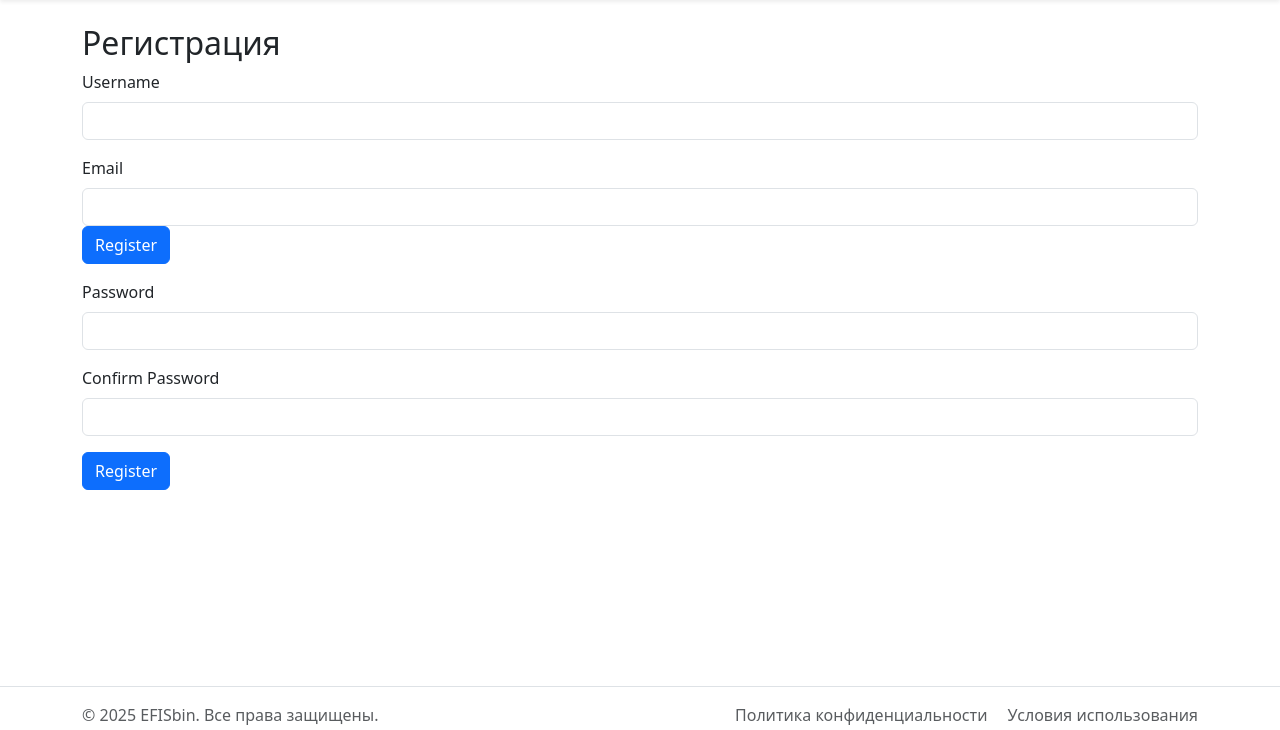
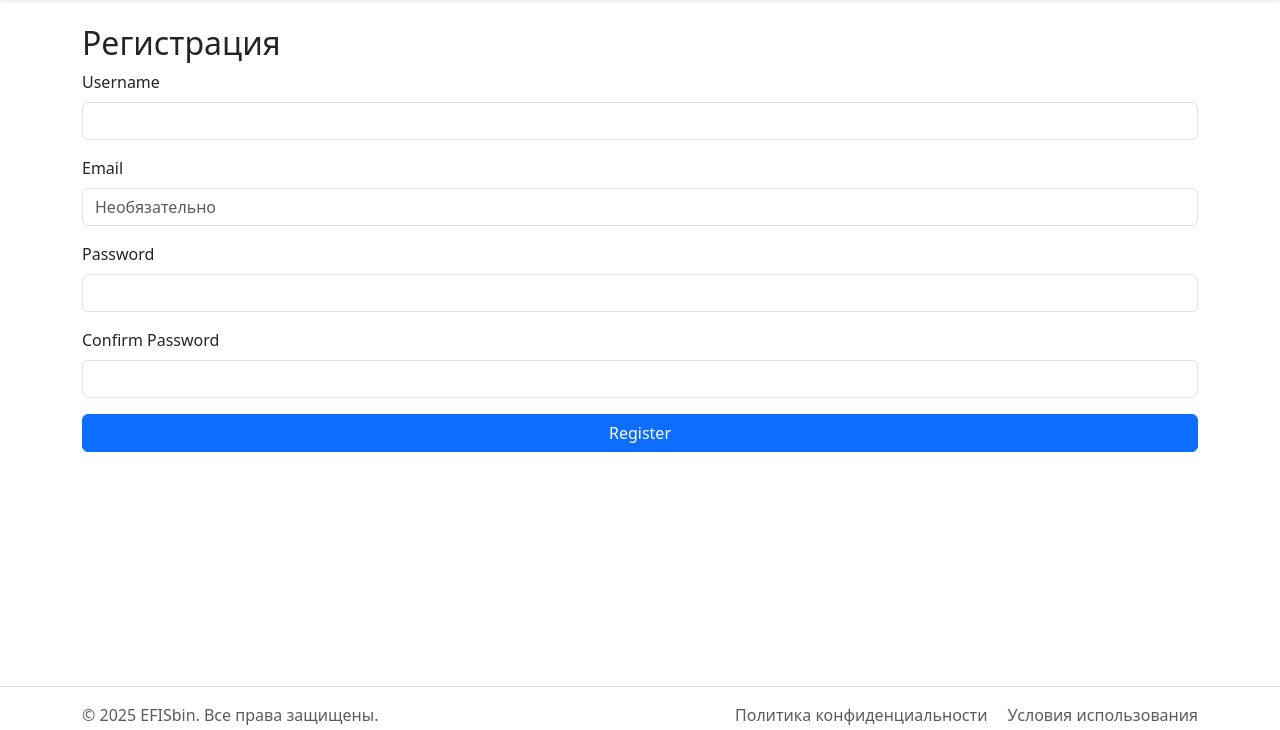
Before and after one commit to SlidrusForeal/MyPasteBin, a Flask app: page /register in a window 1280 px wide. Shown: the part 57-787 px from the top of the page. Run offline with Flask 3, Linux system fonts and the light colour scheme; some libraries are stand-ins or nearby versions.

Commit message:
Add files via upload

```diff
--- a/app.py
+++ b/app.py
@@ -18,10 +18,9 @@ from flask_wtf import FlaskForm, RecaptchaField
 from sqlalchemy.exc import OperationalError
 from werkzeug.security import generate_password_hash, check_password_hash
 from wtforms import StringField, PasswordField, SubmitField, TextAreaField, BooleanField
-from wtforms.validators import DataRequired, Length, Email, EqualTo, ValidationError
+from wtforms.validators import DataRequired, Length, Email, EqualTo, ValidationError, Optional
 from flask_limiter import Limiter
 from flask_limiter.util import get_remote_address
-
 
 # Load environment variables from .env file
 load_dotenv()
@@ -231,7 +230,7 @@ def ip_logger(event="New Visit", custom_data=None):
 class User(UserMixin, db.Model):
     id = db.Column(db.Integer, primary_key=True)
     username = db.Column(db.String(150), unique=True, nullable=False)
-    email = db.Column(db.String(150), unique=True, nullable=False)
+    email = db.Column(db.String(150), unique=True, nullable=True)  # Make email optional
     password_hash = db.Column(db.String(200), nullable=False)
     is_admin = db.Column(db.Boolean, default=False)  # Admin flag
     is_banned = db.Column(db.Boolean, default=False)  # Ban flag
@@ -286,7 +285,7 @@ def load_user(user_id):
 # Registration form
 class RegistrationForm(FlaskForm):
     username = StringField('Username', validators=[DataRequired(), Length(3, 150)])
-    email = StringField('Email', validators=[DataRequired(), Email(), Length(max=150)])
+    email = StringField('Email', validators=[Optional(), Email(), Length(max=150)])  # Make email optional
     password = PasswordField('Password', validators=[DataRequired(), Length(6, 100)])
     confirm_password = PasswordField('Confirm Password', validators=[DataRequired(), EqualTo('password')])
     recaptcha = RecaptchaField()
@@ -298,9 +297,10 @@ class RegistrationForm(FlaskForm):
             raise ValidationError('This username is already taken. Please choose another.')
 
     def validate_email(self, email):
-        user = User.query.filter_by(email=email.data).first()
-        if user:
-            raise ValidationError('This email is already registered.')
+        if email.data:  # Check only if email is provided
+            user = User.query.filter_by(email=email.data).first()
+            if user:
+                raise ValidationError('This email is already registered.')
 
 # Login form
 class LoginForm(FlaskForm):
@@ -613,17 +613,15 @@ def register():
         return redirect(url_for('index'))
     form = RegistrationForm()
     if form.validate_on_submit():
-        try:
-            user = User(username=form.username.data, email=form.email.data)
-            user.set_password(form.password.data)
-            db.session.add(user)
-            db.session.commit()
-            flash('Регистрация успешна! Теперь войдите.', 'success')
-            return redirect(url_for('login'))
-        except Exception as e:
-            db.session.rollback()  # Откат транзакции
-            app.logger.error(f"Ошибка регистрации: {e}")
-            flash('Ошибка регистрации. Попробуйте позже.', 'danger')
+        user = User(
+            username=form.username.data,
+            email=form.email.data if form.email.data else None  # Save None if email is empty
+        )
+        user.set_password(form.password.data)
+        db.session.add(user)
+        db.session.commit()
+        flash('Registration successful! Please log in.', 'success')
+        return redirect(url_for('login'))
     return render_template('register.html', form=form)
 
 # Login page
--- a/templates/register.html
+++ b/templates/register.html
@@ -3,22 +3,26 @@
   <h2>Регистрация</h2>
   <form method="POST">
     {{ form.hidden_tag() }}
+
+    <!-- Поле имени пользователя -->
     <div class="mb-3">
       {{ form.username.label(class="form-label") }}
       {{ form.username(class="form-control") }}
       {% for error in form.username.errors %}
-      {{ form.recaptcha }}
         <div class="text-danger">{{ error }}</div>
       {% endfor %}
     </div>
+
+    <!-- Поле email (необязательное) -->
     <div class="mb-3">
       {{ form.email.label(class="form-label") }}
-      {{ form.email(class="form-control") }}
-      {{ form.submit(class="btn btn-primary") }}
+      {{ form.email(class="form-control", placeholder="Необязательно") }}
       {% for error in form.email.errors %}
         <div class="text-danger">{{ error }}</div>
       {% endfor %}
     </div>
+
+    <!-- Поле пароля -->
     <div class="mb-3">
       {{ form.password.label(class="form-label") }}
       {{ form.password(class="form-control") }}
@@ -26,6 +30,8 @@
         <div class="text-danger">{{ error }}</div>
       {% endfor %}
     </div>
+
+    <!-- Подтверждение пароля -->
     <div class="mb-3">
       {{ form.confirm_password.label(class="form-label") }}
       {{ form.confirm_password(class="form-control") }}
@@ -33,6 +39,15 @@
         <div class="text-danger">{{ error }}</div>
       {% endfor %}
     </div>
-    {{ form.submit(class="btn btn-primary") }}
+
+    <!-- reCAPTCHA -->
+    <div class="mb-3">
+      {{ form.recaptcha }}
+    </div>
+
+    <!-- Кнопка отправки -->
+    <div class="mb-3">
+      {{ form.submit(class="btn btn-primary w-100") }}
+    </div>
   </form>
 {% endblock %}
```
